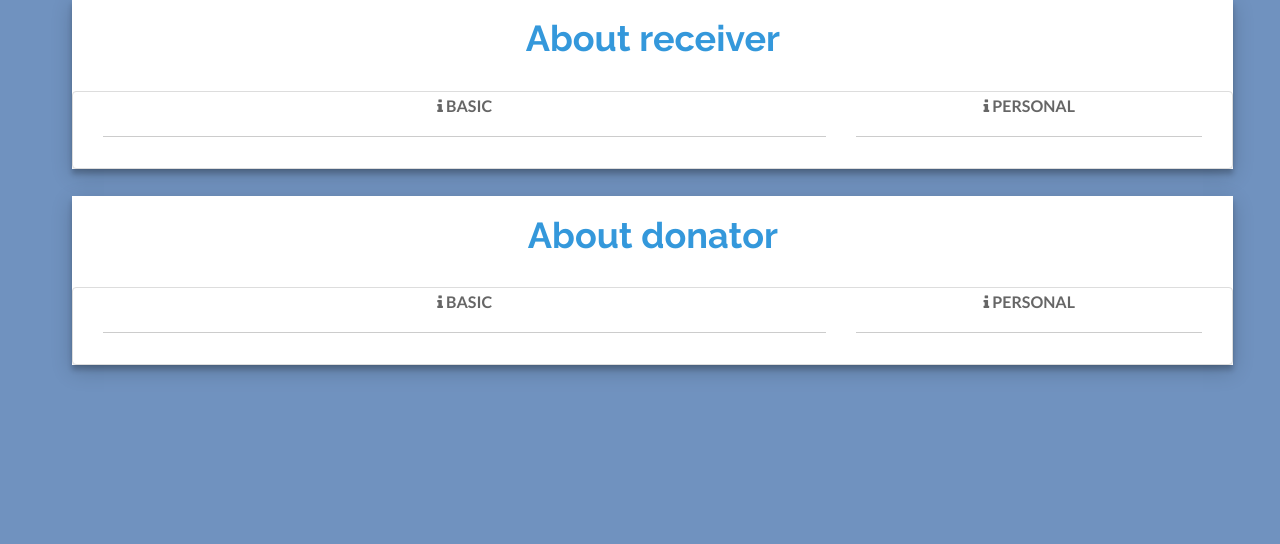
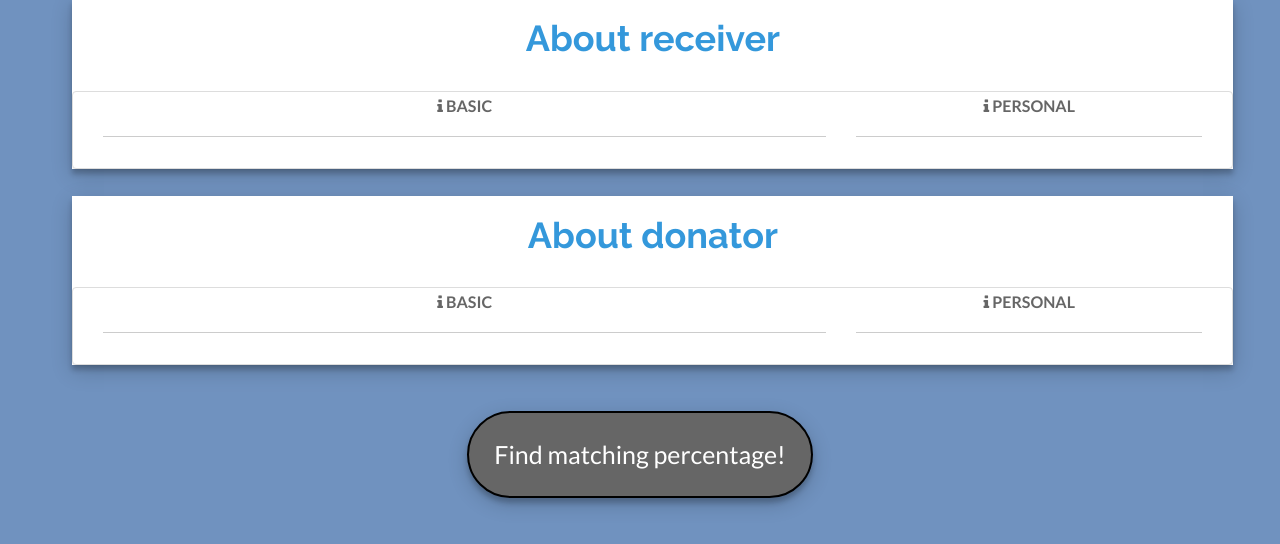
Before and after one commit to deepakpathania-zz/Affinity, a PHP site: page /profile.php?user_username=1 in a window 1280 px wide. Shown: the part 295-839 px from the top of the page. Before the commit the page ends 670 px from the top, so only its background shows below. Run offline with PHP 8.4, Linux system fonts and the light colour scheme; the visitor is signed in with stand-in values (Sample User, id 1); data that the repository does not hold is empty.

Commit message:
match percentage button initiated

```diff
--- a/assets/css/base/main.css
+++ b/assets/css/base/main.css
@@ -29,7 +29,18 @@ p {
     line-height: 28px;
     margin-bottom: 0px;
 }
-
+.quote {
+    background-color: #666666 !important;
+    margin: 0 auto;
+    font-size: 25px;
+    padding: 25px;
+    border-radius: 60px;
+    border: 2px solid black;
+    text-align: center;
+}
+.quote:hover {
+  border-color: white;
+}
 .centered {
     text-align: center;
 }
--- a/controllers/navigation/first-navigation.php
+++ b/controllers/navigation/first-navigation.php
@@ -23,7 +23,7 @@
 	           </ul>
                 <form class="navbar-form navbar-left" role="search" method="post" autocomplete="off" action="search-result.php">
                     <div class="form-group">
-                        <input type="text" class="search form-control" id="searchbox" placeholder="Search for People" name="search-form"/><br />
+                        <input type="text" class="search form-control" id="searchbox" placeholder="Search among matched" name="search-form"/><br />
                         <div id="display"></div>
 				    </div>
 				</form>
--- a/profile.php
+++ b/profile.php
@@ -217,6 +217,10 @@
 <br/><br/>
 
             </div>
+    <div style="text-align: center;">
+        <button type="button" class=" shadow btn btn-info btn-lg quote">Find  matching  percentage!</button>
+    </div>
+<br/><br/>
 		<!-- </div> -->
 	</div>
 </div>
```
